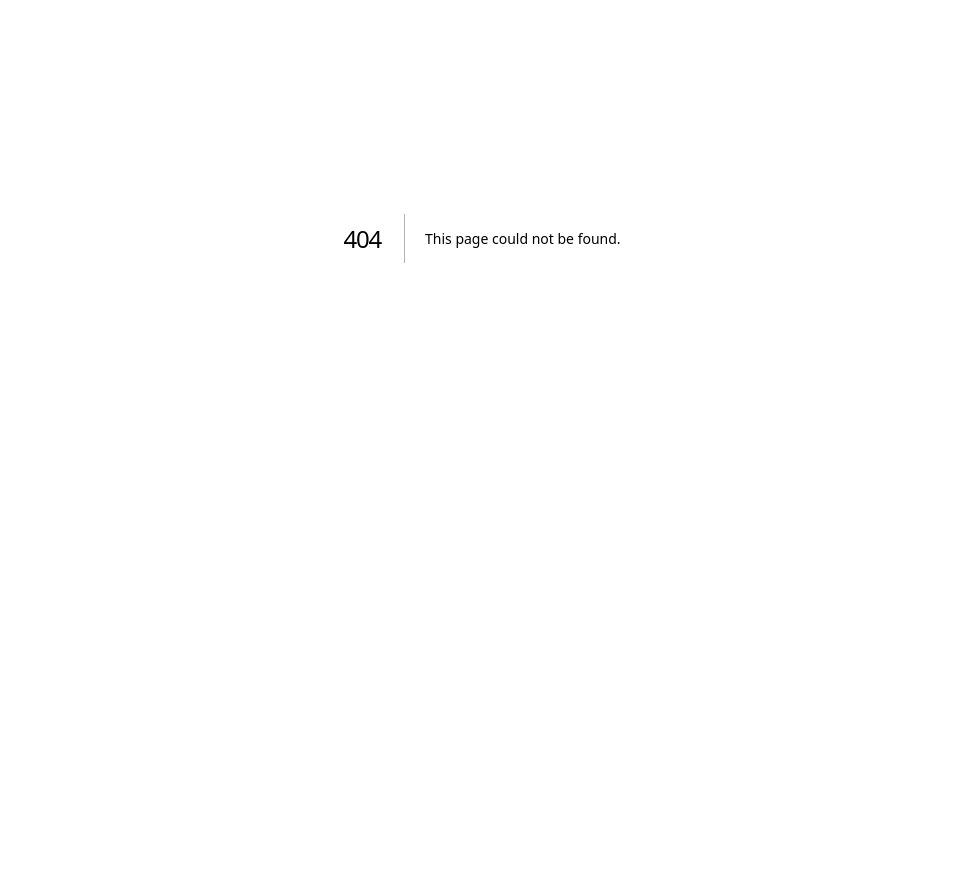
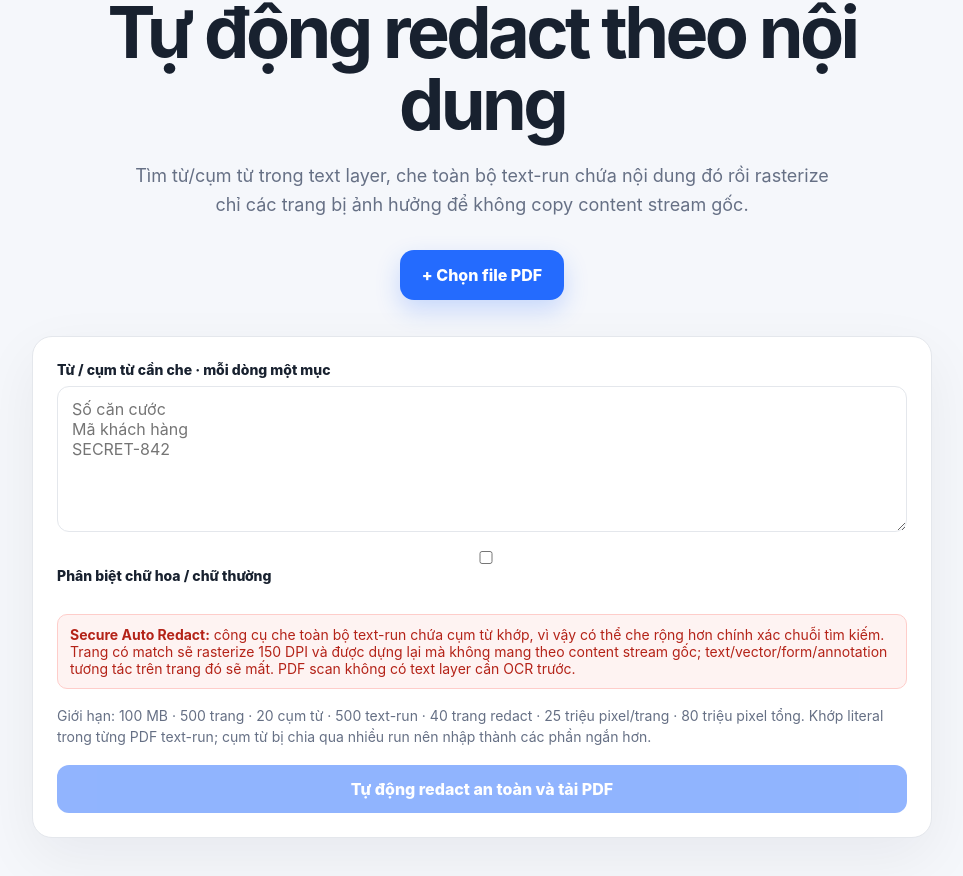
Before and after one commit to solyan842/SolYan-PDF, a Next.js app in the folder frontend/: page /auto-redact in a window 1280 px wide. Before the commit this address had no page. Shown: the part 162-1038 px from the top of the page, without its empty margins (158-1121 px from the left). Before the commit the page ends 800 px from the top, so only its background shows below. Built offline with nearby package versions, Linux system fonts and the light colour scheme.

Commit message:
feat: add local auto redact text UI

```diff
--- /dev/null
+++ b/frontend/app/auto-redact/page.tsx
@@ -0,0 +1,177 @@
+'use client';
+
+import { ChangeEvent, useState } from 'react';
+import { findAutoRedactMatches, normalizeAutoRedactTerms } from '../../lib/auto-redact';
+import { downloadPdf } from '../../lib/pdf-client';
+import { RasterizedPageReplacement, rebuildPdfWithRasterizedPages } from '../../lib/secure-redaction';
+
+const MAX_FILE_SIZE = 100 * 1024 * 1024;
+const MAX_PAGE_COUNT = 500;
+const MAX_TERMS = 20;
+const MAX_TERM_LENGTH = 200;
+const MAX_MATCHES = 500;
+const MAX_REDACTED_PAGES = 40;
+const SECURE_REDACTION_DPI = 150;
+const MAX_REDACTION_PIXELS_PER_PAGE = 25_000_000;
+const MAX_TOTAL_REDACTION_PIXELS = 80_000_000;
+
+function blobFromCanvas(canvas: HTMLCanvasElement): Promise<Blob> {
+  return new Promise((resolve, reject) => canvas.toBlob(
+    (value) => value ? resolve(value) : reject(new Error('Không thể tạo raster PNG cho Auto Redact.')),
+    'image/png',
+  ));
+}
+
+export default function AutoRedactPage() {
+  const [file, setFile] = useState<File | null>(null);
+  const [termsText, setTermsText] = useState('');
+  const [caseSensitive, setCaseSensitive] = useState(false);
+  const [busy, setBusy] = useState(false);
+  const [progress, setProgress] = useState('');
+  const [error, setError] = useState('');
+
+  function onFile(event: ChangeEvent<HTMLInputElement>) {
+    const selected = event.target.files?.[0] ?? null;
+    if (selected && selected.size > MAX_FILE_SIZE) {
+      setFile(null);
+      setError('PDF vượt giới hạn 100 MB cho Auto Redact local.');
+      event.target.value = '';
+      return;
+    }
+    setFile(selected);
+    setProgress('');
+    setError('');
+  }
+
+  async function runAutoRedact() {
+    if (!file) return;
+    const terms = normalizeAutoRedactTerms(termsText, caseSensitive);
+    if (terms.length === 0) {
+      setError('Hãy nhập ít nhất một từ hoặc cụm từ cần che.');
+      return;
+    }
+    if (terms.length > MAX_TERMS) {
+      setError(`Tối đa ${MAX_TERMS} cụm từ trong một lần xử lý.`);
+      return;
+    }
+    if (terms.some((term) => term.length > MAX_TERM_LENGTH)) {
+      setError(`Mỗi cụm từ tối đa ${MAX_TERM_LENGTH} ký tự.`);
+      return;
+    }
+
+    setBusy(true);
+    setError('');
+    setProgress('Đang đọc text layer bằng PDF.js…');
+    let task: { promise: Promise<any>; destroy: () => Promise<void> } | null = null;
+    try {
+      const sourceBytes = new Uint8Array(await file.arrayBuffer());
+      const pdfjs = await import('pdfjs-dist');
+      pdfjs.GlobalWorkerOptions.workerSrc = new URL('pdfjs-dist/build/pdf.worker.min.mjs', import.meta.url).toString();
+      task = pdfjs.getDocument({ data: sourceBytes.slice() }) as unknown as typeof task;
+      if (!task) throw new Error('Không thể mở PDF bằng PDF.js.');
+      const pdf = await task.promise;
+      if (pdf.numPages > MAX_PAGE_COUNT) throw new Error(`PDF vượt giới hạn ${MAX_PAGE_COUNT} trang cho Auto Redact local.`);
+
+      const matchesByPage = new Map<number, ReturnType<typeof findAutoRedactMatches>>();
+      let totalMatches = 0;
+      let textItems = 0;
+
+      for (let pageNumber = 1; pageNumber <= pdf.numPages; pageNumber += 1) {
+        setProgress(`Đang tìm nội dung cần che · trang ${pageNumber}/${pdf.numPages}…`);
+        const page = await pdf.getPage(pageNumber);
+        const textContent = await page.getTextContent();
+        textItems += Array.isArray(textContent.items) ? textContent.items.filter((item: any) => typeof item?.str === 'string' && item.str.trim()).length : 0;
+        const viewport = page.getViewport({ scale: 1 });
+        const matches = findAutoRedactMatches(textContent, viewport, terms, caseSensitive);
+        if (matches.length === 0) continue;
+        totalMatches += matches.length;
+        if (totalMatches > MAX_MATCHES) throw new Error(`Vượt giới hạn ${MAX_MATCHES} text-run cần redact. Hãy chia tài liệu hoặc giảm số cụm từ.`);
+        matchesByPage.set(pageNumber, matches);
+        if (matchesByPage.size > MAX_REDACTED_PAGES) throw new Error(`Vượt giới hạn ${MAX_REDACTED_PAGES} trang redact trong một lần xử lý.`);
+      }
+
+      if (totalMatches === 0) {
+        if (textItems === 0) throw new Error('PDF không có text layer để Auto Redact. Với tài liệu scan, hãy OCR trước rồi chạy lại.');
+        throw new Error('Không tìm thấy cụm từ đã nhập trong các text-run của PDF. Cụm từ bị tách qua nhiều text-run có thể cần nhập thành các phần ngắn hơn.');
+      }
+
+      const replacements: RasterizedPageReplacement[] = [];
+      let totalPixels = 0;
+      let completed = 0;
+      const renderScale = SECURE_REDACTION_DPI / 72;
+
+      for (const [pageNumber, matches] of matchesByPage) {
+        completed += 1;
+        setProgress(`Đang rasterize an toàn trang ${pageNumber} · ${completed}/${matchesByPage.size}…`);
+        const page = await pdf.getPage(pageNumber);
+        const baseViewport = page.getViewport({ scale: 1 });
+        const viewport = page.getViewport({ scale: renderScale });
+        const canvasWidth = Math.ceil(viewport.width);
+        const canvasHeight = Math.ceil(viewport.height);
+        const pixels = canvasWidth * canvasHeight;
+        if (pixels > MAX_REDACTION_PIXELS_PER_PAGE) {
+          throw new Error(`Trang ${pageNumber} vượt giới hạn 25 triệu pixel ở ${SECURE_REDACTION_DPI} DPI.`);
+        }
+        totalPixels += pixels;
+        if (totalPixels > MAX_TOTAL_REDACTION_PIXELS) {
+          throw new Error('Tổng vùng raster vượt giới hạn 80 triệu pixel. Hãy chia PDF thành phần nhỏ hơn.');
+        }
+
+        const canvas = document.createElement('canvas');
+        canvas.width = canvasWidth;
+        canvas.height = canvasHeight;
+        const context = canvas.getContext('2d');
+        if (!context) throw new Error('Canvas 2D không khả dụng.');
+        await page.render({ canvas, canvasContext: context, viewport, background: '#ffffff' }).promise;
+
+        const scaleX = viewport.width / baseViewport.width;
+        const scaleY = viewport.height / baseViewport.height;
+        context.save();
+        context.fillStyle = '#000000';
+        for (const match of matches) {
+          const left = Math.max(0, match.rect.x * scaleX);
+          const top = Math.max(0, match.rect.y * scaleY);
+          const width = Math.min(canvasWidth - left, match.rect.width * scaleX);
+          const height = Math.min(canvasHeight - top, match.rect.height * scaleY);
+          if (width > 0 && height > 0) context.fillRect(left, top, width, height);
+        }
+        context.restore();
+
+        const png = await blobFromCanvas(canvas);
+        replacements.push({
+          pageIndex: pageNumber - 1,
+          pngBytes: new Uint8Array(await png.arrayBuffer()),
+          pageWidth: baseViewport.width,
+          pageHeight: baseViewport.height,
+        });
+        canvas.width = 1;
+        canvas.height = 1;
+      }
+
+      setProgress('Đang dựng lại PDF không mang theo content stream gốc của các trang đã redact…');
+      const output = await rebuildPdfWithRasterizedPages(sourceBytes, replacements);
+      downloadPdf(output, 'solyan-auto-redacted.pdf');
+      setProgress(`Hoàn tất: ${totalMatches} text-run trên ${matchesByPage.size} trang đã được che và rasterize an toàn ở ${SECURE_REDACTION_DPI} DPI.`);
+    } catch (cause) {
+      setError(cause instanceof Error ? cause.message : 'Không thể Auto Redact PDF.');
+    } finally {
+      if (task) await task.destroy().catch(() => undefined);
+      setBusy(false);
+    }
+  }
+
+  return <main className="shell">
+    <header className="topbar"><a className="brand" href="/">SolYan PDF</a><div className="privacy-pill">Local · PDF.js · Secure raster redaction</div></header>
+    <section className="hero compact-hero"><p className="eyebrow">V1.4 · SECURITY</p><h1>Tự động redact theo nội dung</h1><p className="subtitle">Tìm từ/cụm từ trong text layer, che toàn bộ text-run chứa nội dung đó rồi rasterize chỉ các trang bị ảnh hưởng để không copy content stream gốc.</p><label className="picker"><input type="file" accept="application/pdf,.pdf" onChange={onFile}/><span>+ Chọn file PDF</span></label></section>
+    <section className="workspace form-workspace">
+      <label className="field"><span>Từ / cụm từ cần che · mỗi dòng một mục</span><textarea rows={6} value={termsText} onChange={(event)=>setTermsText(event.target.value)} placeholder={'Số căn cước\nMã khách hàng\nSECRET-842'}/></label>
+      <label className="field"><span><input type="checkbox" checked={caseSensitive} onChange={(event)=>setCaseSensitive(event.target.checked)}/> Phân biệt chữ hoa / chữ thường</span></label>
+      {file && <p className="selected-file">Đã chọn: <strong>{file.name}</strong></p>}
+      <div className="error"><strong>Secure Auto Redact:</strong> công cụ che toàn bộ text-run chứa cụm từ khớp, vì vậy có thể che rộng hơn chính xác chuỗi tìm kiếm. Trang có match sẽ rasterize 150 DPI và được dựng lại mà không mang theo content stream gốc; text/vector/form/annotation tương tác trên trang đó sẽ mất. PDF scan không có text layer cần OCR trước.</div>
+      <p className="hint">Giới hạn: 100 MB · 500 trang · 20 cụm từ · 500 text-run · 40 trang redact · 25 triệu pixel/trang · 80 triệu pixel tổng. Khớp literal trong từng PDF text-run; cụm từ bị chia qua nhiều run nên nhập thành các phần ngắn hơn.</p>
+      {progress && <div className="result-box">{progress}</div>}
+      {error && <div className="error">{error}</div>}
+      <button className="merge-button" type="button" disabled={!file || busy || !termsText.trim()} onClick={runAutoRedact}>{busy ? 'Đang xử lý…' : 'Tự động redact an toàn và tải PDF'}</button>
+    </section>
+  </main>;
+}
```
